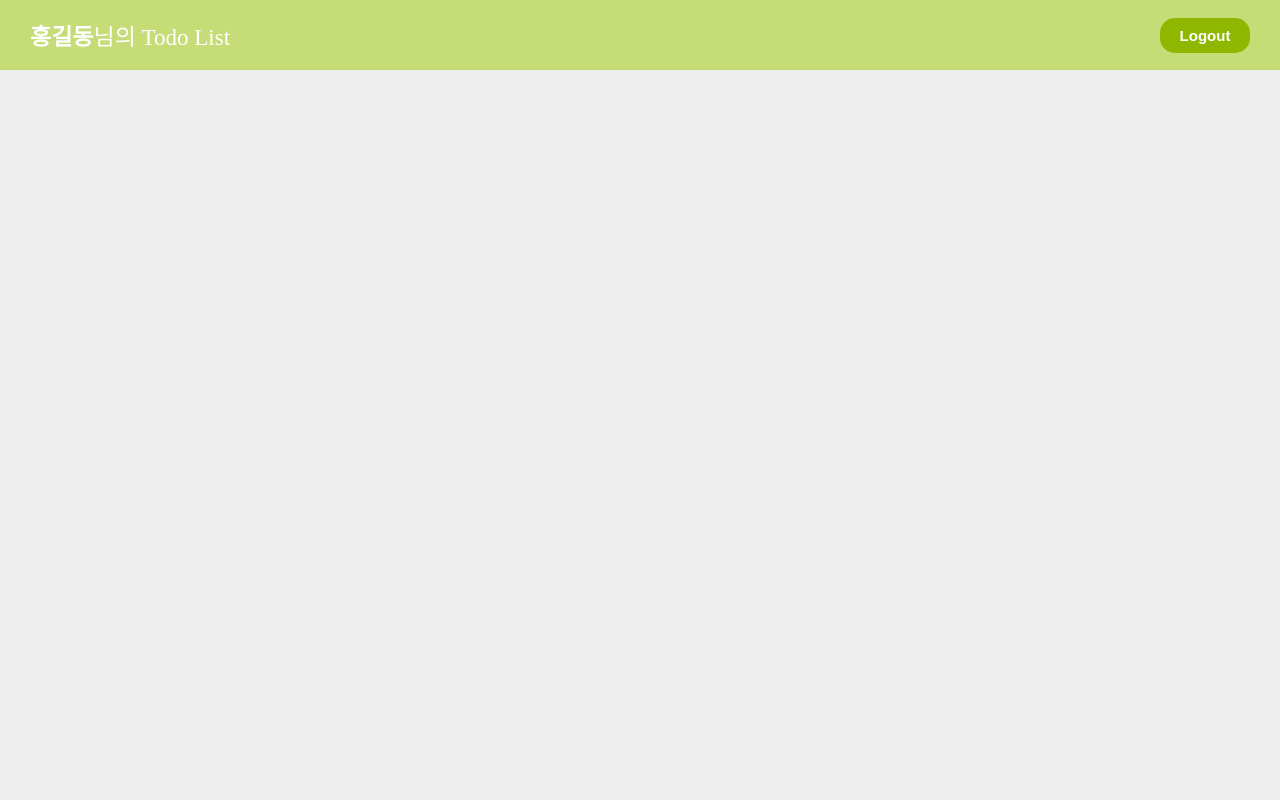
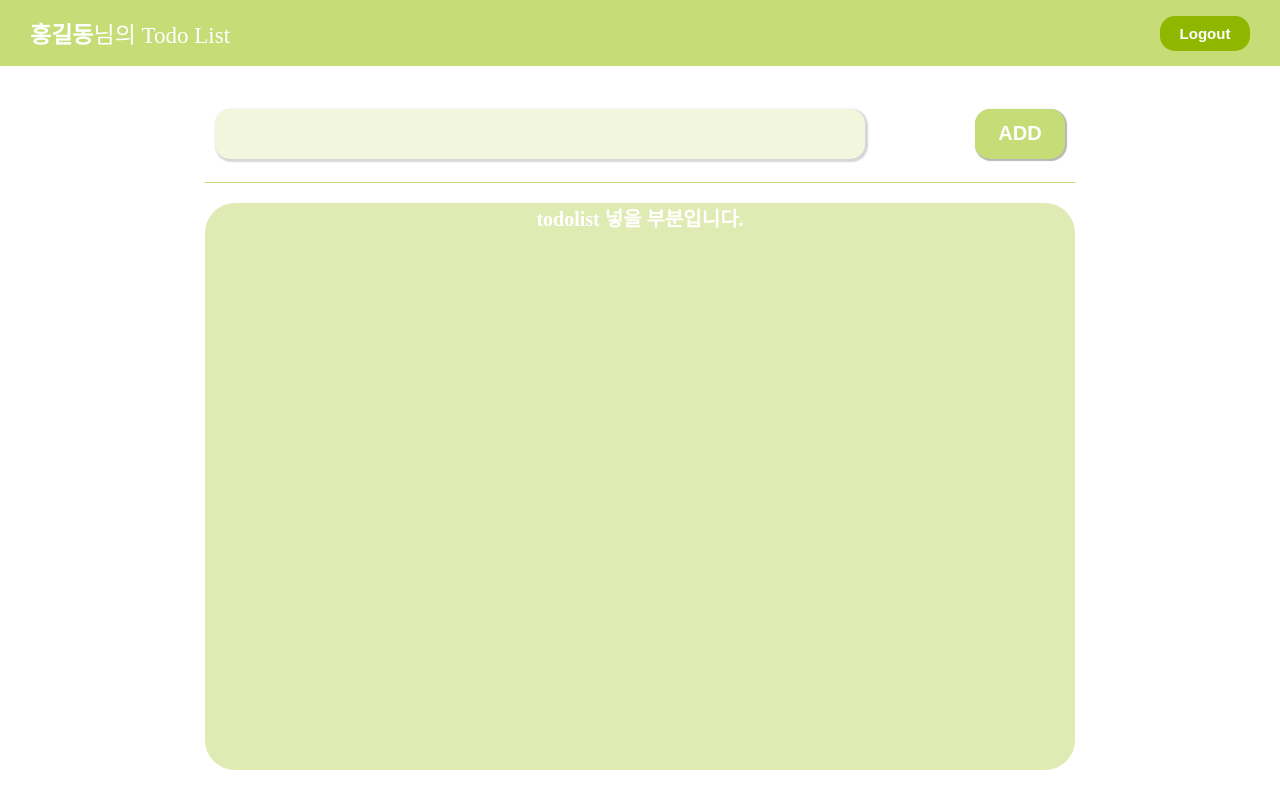
Before and after one commit to young0519/Tave_Todolist, a React (Create React App) app: page / in a window 1280 px wide. Built offline with nearby package versions, Linux system fonts and the light colour scheme; no server answers.

Commit message:
Todolist UI 구현

```diff
--- a/src/pages/Home.js
+++ b/src/pages/Home.js
@@ -1,11 +1,19 @@
 import Header from "../components/Header";
-
+import * as m from "../styles/MainStyle"
 const Home = () => {
 
   return (
-    <div>
+    <m.MainContainer>
       <Header/>
-    </div>
+      <m.InputContainer className="todoInput">
+        <input type="text"/>
+        <button>ADD</button>
+      </m.InputContainer>
+      <hr></hr>
+      <m.todoListContainer className="todoList">
+        todolist 넣을 부분입니다.
+      </m.todoListContainer>
+    </m.MainContainer>
   )
 
 }
--- a/src/styles/HeaderStyle.js
+++ b/src/styles/HeaderStyle.js
@@ -1,10 +1,6 @@
 import styled from "styled-components";
 
 export const HeaderContainer = styled.div`
-  position: fixed;
-  top: 0;
-  left: 0;
-  right: 0;
   width : 100vw;
   height : 7rem;
   background : #C6DC76;
--- /dev/null
+++ b/src/styles/MainStyle.js
@@ -0,0 +1,67 @@
+import styled from "styled-components";
+
+export const MainContainer = styled.div`
+  background : white;
+  width : 100vw;
+  height : 100vh;
+  display : flex;
+  flex-direction : column;
+  justify-content : flex-start;
+  align-items : center;
+
+  hr {
+    width : 87rem;
+    border : 0;
+    border-top: 1.5px solid #c3d876;
+    margin : 0 0 1rem 0;
+  }
+`
+export const InputContainer = styled.div`
+  width : 87rem;
+  height : 8rem;
+  display : flex;
+  justify-content : center;
+  align-items : center;
+  flex-direction : row;
+  justify-content: space-between;
+  margin : 3rem 0 1rem 0;
+
+  input {
+    width : 65rem;
+    height : 5rem;
+    margin : auto 1rem;
+    border : none;
+    border-radius : 1.5rem;
+    background-color : rgba(198, 220, 118, 0.25);
+    box-shadow : 0.15rem 0.15rem 0.15rem 0.15rem #d6d6d6;
+  }
+  button {
+    width : 9rem;
+    height : 5rem;
+    border : none;
+    border-radius : 1.5rem;
+    margin : auto 1rem;
+    background-color : #C6DC76;
+    color : white;
+    font-size : 2rem;
+    font-weight : bold;
+    cursor : pointer;
+    box-shadow : 0.1rem 0.1rem 0.1rem 0.1rem #b6b6b6;
+  }
+`
+export const todoListContainer = styled.div`
+  width : 87rem;
+  height : 60rem;
+  background-color : rgba(198, 220, 118, 0.56);
+  border-radius : 3rem;
+  display : flex;
+  flex-direction : column;
+  justify-content : flex-start;
+  align-items : center;
+  margin : 1rem 0 3rem 0;
+  // 아래 부분은 추후 수정할 부분
+  color : white;
+  font-size : 2rem;
+  font-weight : bold;
+
+`
```
